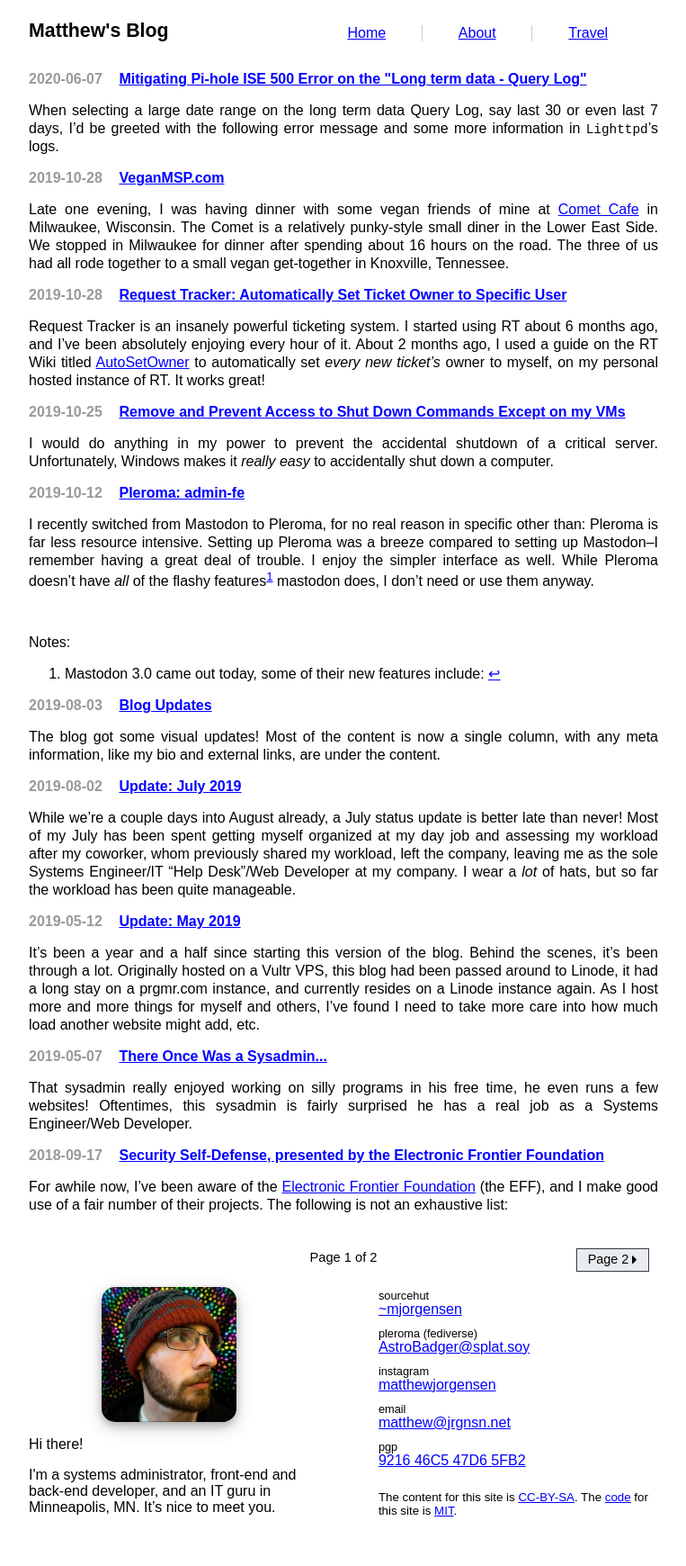
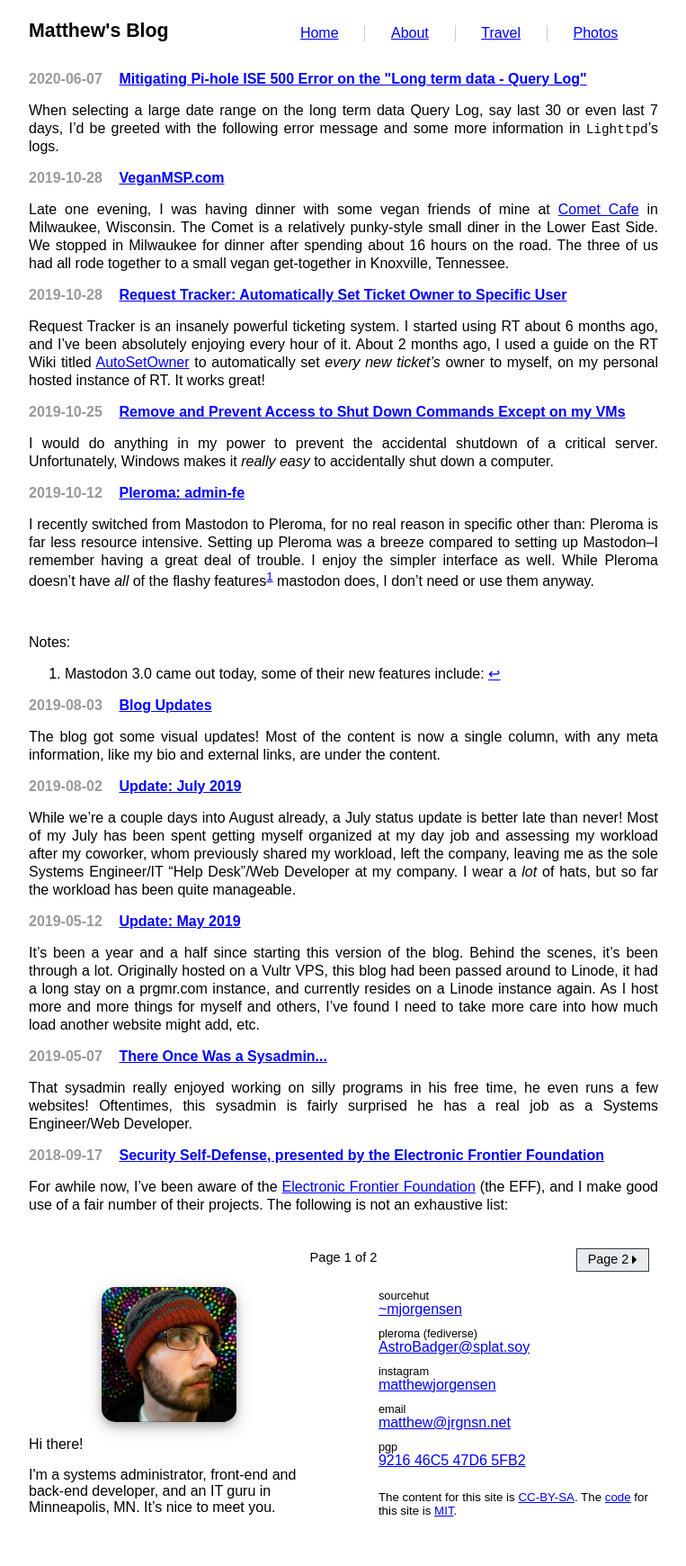
Before and after one commit to prplecake/jrgnsn.net, a Jekyll site: the page built from index.html, in a window 1280 px wide. Shown: the whole page at 90% size, without its empty margins (258-1021 px from the left). Built offline with Jekyll 4.4.1, drawn with Linux system fonts in a browser that asks for light colours; the list of posts is cut into pages by our own code.

Commit message:
Add link to photos site

```diff
--- a/_includes/navigation.html
+++ b/_includes/navigation.html
@@ -16,6 +16,7 @@
             {%- endunless -%}
         {%- endif -%}
       {%- endfor -%}
+      <li class="nav-photos"><a href="https://photos.jrgnsn.net">Photos</a></li>
     </ul>
   </div>
 {%- endif -%}
```
